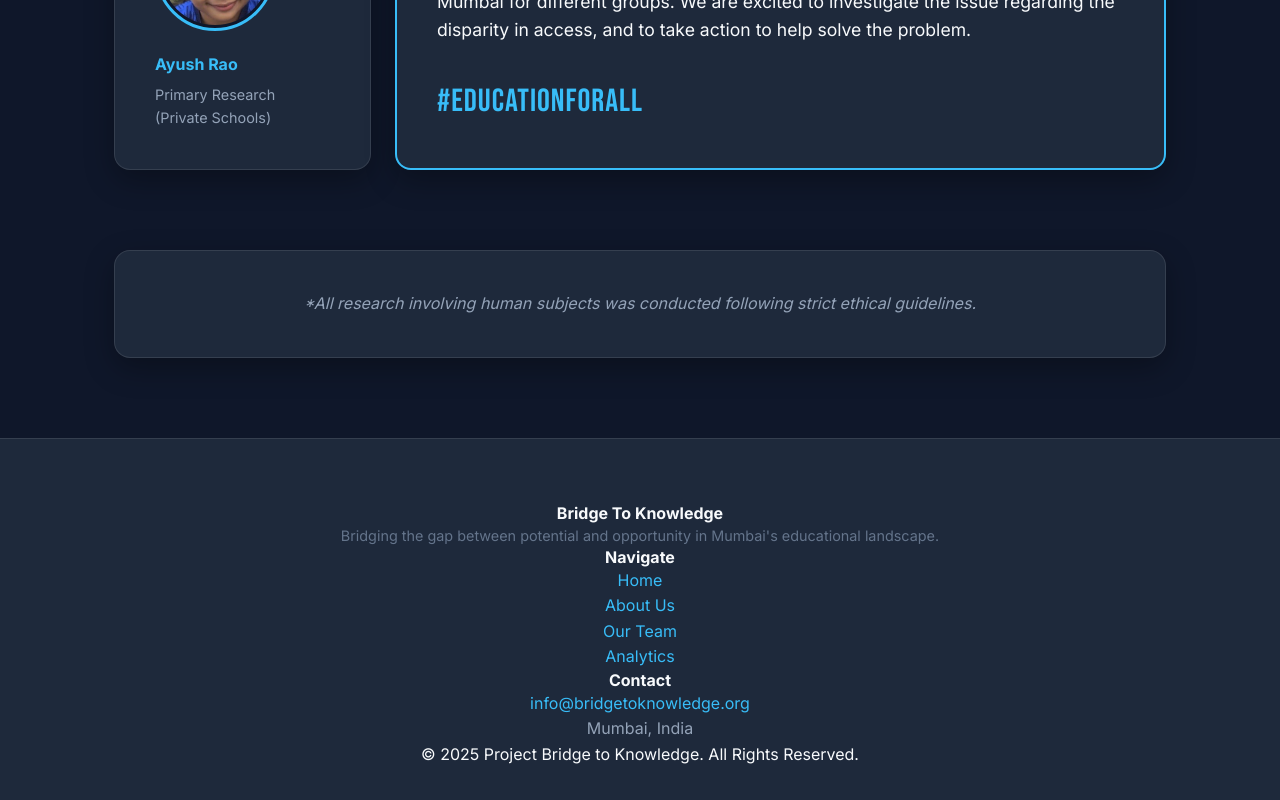
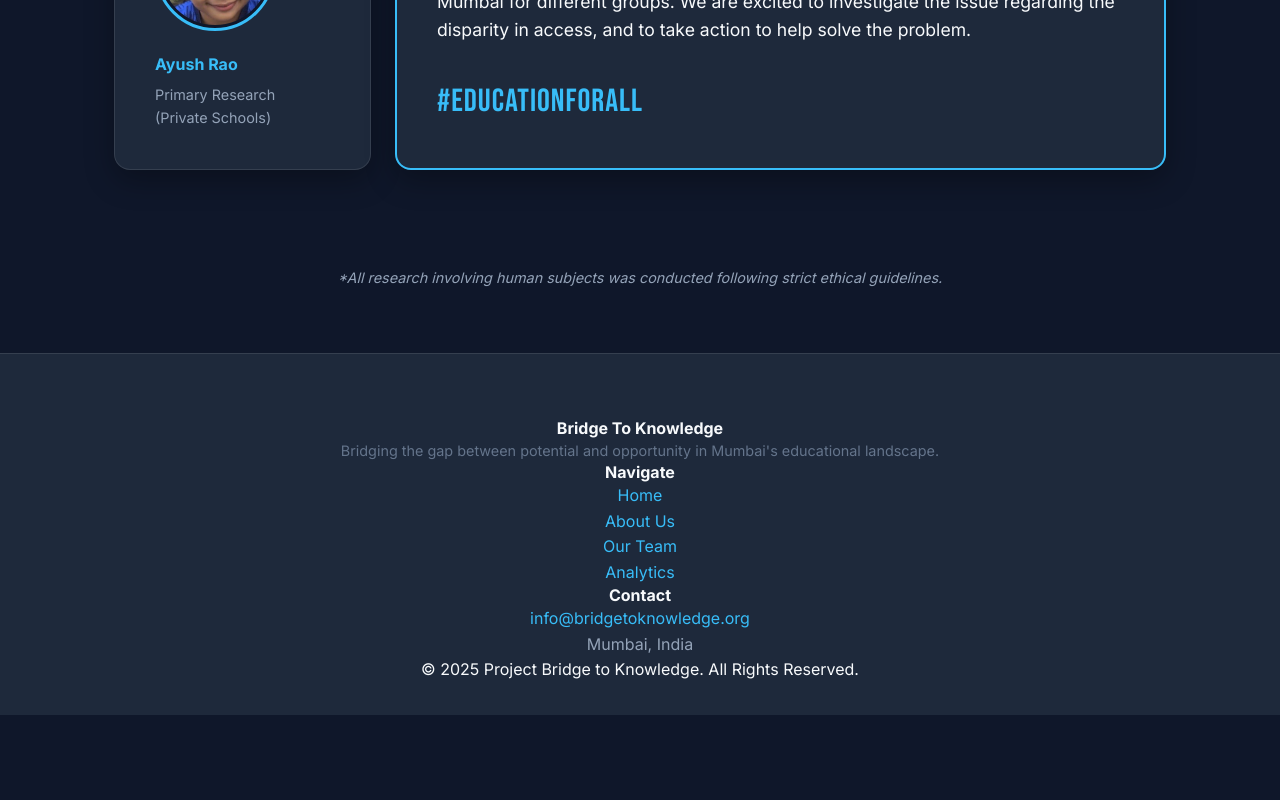
Before and after one commit to Ali-bis/BridgeToKnowledgetest, a React (Vite) app: page /about in a window 1280 px wide. Shown: the part 852-1652 px from the top of the page. After the commit the page ends 1567 px from the top, so only its background shows below. Built offline with nearby package versions, Linux system fonts and the light colour scheme.

Commit message:
Update About.jsx

```diff
--- a/src/pages/About.jsx
+++ b/src/pages/About.jsx
@@ -18,7 +18,7 @@ const About = () => {
         <p style={{ color: 'var(--accent)' }}>The students behind the initiative.</p>
       </div>
 
-      {/* TOP ROW (First 4 Members) */}
+      {/* TOP ROW */}
       <div className="team-grid-4col">
         {team.slice(0, 4).map((member, index) => (
           <div key={index} className="team-member">
@@ -29,7 +29,7 @@ const About = () => {
         ))}
       </div>
 
-      {/* BOTTOM ROW (Ayush + Info Box) */}
+      {/* BOTTOM ROW */}
       <div className="team-grid-2col">
         {/* Ayush */}
         <div className="team-member">
@@ -49,10 +49,9 @@ const About = () => {
         </div>
       </div>
 
-      <div className="page-section" style={{ marginTop: '3rem', textAlign: 'center' }}>
-        <p style={{ color: 'var(--text-muted)', fontStyle: 'italic' }}>
-          *All research involving human subjects was conducted following strict ethical guidelines.
-        </p>
+      {/* Fixed Ethics Note */}
+      <div className="subtle-disclaimer">
+        *All research involving human subjects was conducted following strict ethical guidelines.
       </div>
 
     </div>
```
